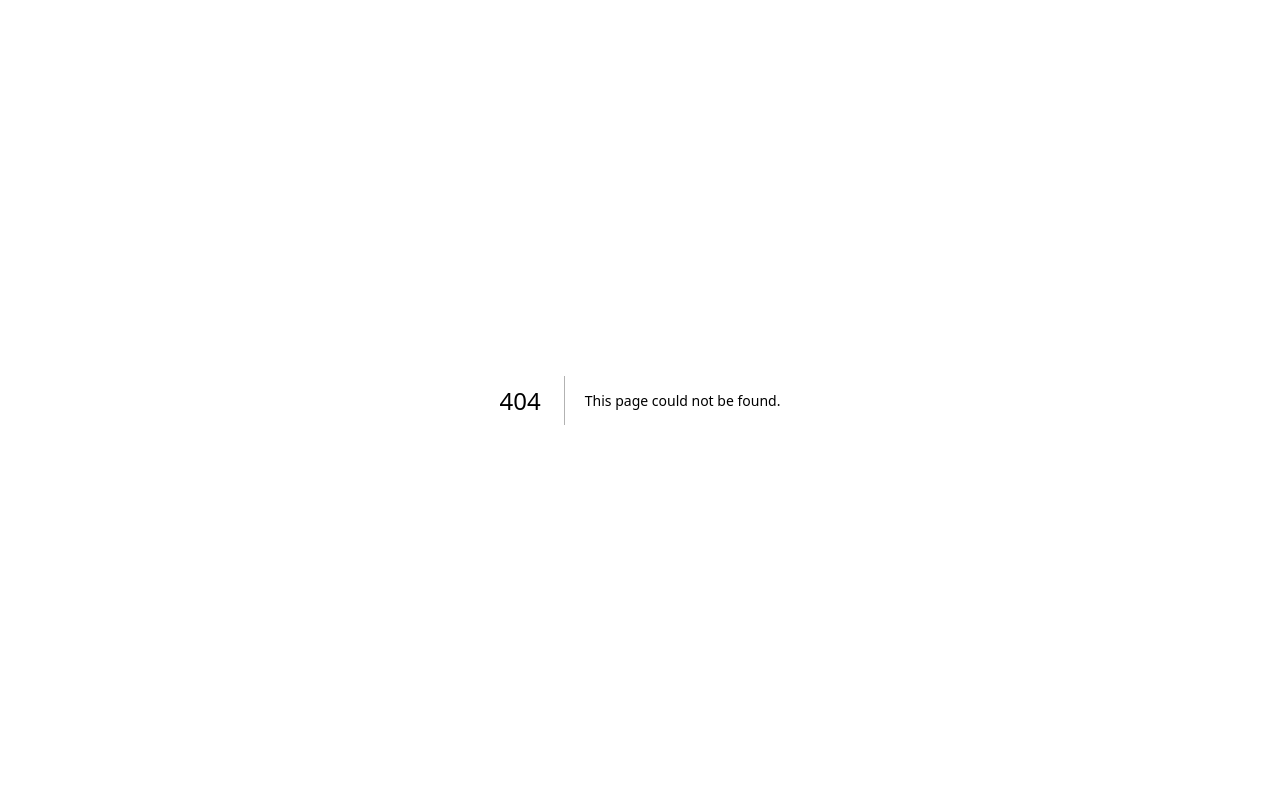
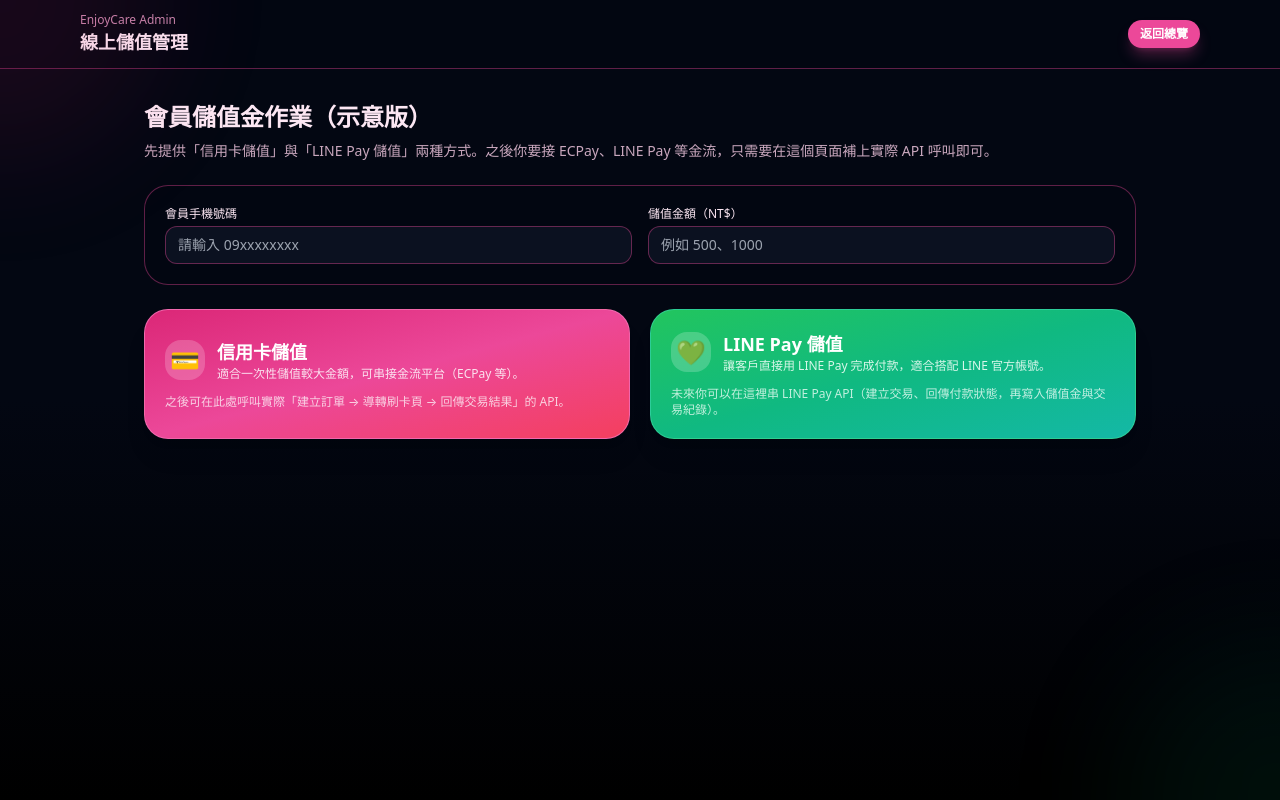
Before and after one commit to CH-laundry/elderly-care-system, a Next.js app: page /admin/topup in a window 1280 px wide. Before the commit this address had no page. Built offline with nearby package versions, Linux system fonts and the light colour scheme; sample sign-in values are in the browser's storage.

Commit message:
Create topup.js

```diff
--- /dev/null
+++ b/pages/admin/topup.js
@@ -0,0 +1,160 @@
+// pages/admin/topup.js
+import { useEffect, useState } from 'react';
+import { useRouter } from 'next/router';
+
+export default function AdminTopupPage() {
+  const router = useRouter();
+  const [phone, setPhone] = useState('');
+  const [amount, setAmount] = useState('');
+  const [message, setMessage] = useState('');
+
+  // 簡單權限檢查：沒登入就導回管理者登入
+  useEffect(() => {
+    if (typeof window !== 'undefined') {
+      const loggedIn = localStorage.getItem('adminLoggedIn');
+      if (!loggedIn) {
+        router.replace('/admin/login');
+      }
+    }
+  }, [router]);
+
+  const handleFakeSubmit = (method) => {
+    if (!phone || !amount) {
+      setMessage('請先輸入會員手機與儲值金額。');
+      return;
+    }
+    // 這裡先不真正串金流，只顯示提示訊息
+    setMessage(`【示意】已準備以「${method}」為手機 ${phone} 儲值 NT$${amount}。之後可在此串接信用卡 / LINE Pay API。`);
+  };
+
+  return (
+    <div className="min-h-screen bg-gradient-to-b from-gray-950 via-gray-950 to-black text-white flex flex-col">
+      {/* 頂部列 */}
+      <header className="w-full border-b border-pink-500/40 bg-gray-950/80 backdrop-blur">
+        <div className="max-w-6xl mx-auto flex items-center justify-between px-4 py-3">
+          <div className="flex flex-col">
+            <span className="text-xs text-pink-300/80">EnjoyCare Admin</span>
+            <span className="text-lg font-bold text-pink-100">
+              線上儲值管理
+            </span>
+          </div>
+          <button
+            onClick={() => router.push('/admin/dashboard')}
+            className="px-3 py-1.5 rounded-full text-xs font-semibold bg-pink-500 text-white hover:bg-pink-400 shadow-lg shadow-pink-500/30"
+          >
+            返回總覽
+          </button>
+        </div>
+      </header>
+
+      {/* 主內容 */}
+      <main className="flex-1 w-full">
+        <div className="max-w-5xl mx-auto px-4 py-8 space-y-6">
+          {/* 說明 */}
+          <section className="space-y-2">
+            <h2 className="text-2xl font-bold text-pink-100">
+              會員儲值金作業（示意版）
+            </h2>
+            <p className="text-sm text-pink-200/80">
+              先提供「信用卡儲值」與「LINE Pay 儲值」兩種方式。之後你要接 ECPay、LINE Pay 等金流，只需要在這個頁面補上實際 API 呼叫即可。
+            </p>
+          </section>
+
+          {/* 基本輸入欄位 */}
+          <section className="bg-gray-950/60 border border-pink-500/40 rounded-3xl p-5 space-y-4">
+            <div className="grid grid-cols-1 md:grid-cols-2 gap-4">
+              <div>
+                <label className="block text-xs font-medium text-pink-100 mb-1">
+                  會員手機號碼
+                </label>
+                <input
+                  type="text"
+                  value={phone}
+                  onChange={(e) => setPhone(e.target.value)}
+                  placeholder="請輸入 09xxxxxxxx"
+                  className="w-full rounded-xl border border-pink-500/40 bg-gray-900/70 text-pink-50 text-sm px-3 py-2 focus:outline-none focus:ring-2 focus:ring-pink-400"
+                />
+              </div>
+              <div>
+                <label className="block text-xs font-medium text-pink-100 mb-1">
+                  儲值金額（NT$）
+                </label>
+                <input
+                  type="number"
+                  min="0"
+                  value={amount}
+                  onChange={(e) => setAmount(e.target.value)}
+                  placeholder="例如 500、1000"
+                  className="w-full rounded-xl border border-pink-500/40 bg-gray-900/70 text-pink-50 text-sm px-3 py-2 focus:outline-none focus:ring-2 focus:ring-pink-400"
+                />
+              </div>
+            </div>
+
+            {message && (
+              <p className="mt-2 text-xs text-pink-200 bg-pink-900/40 border border-pink-500/40 rounded-xl px-3 py-2">
+                {message}
+              </p>
+            )}
+          </section>
+
+          {/* 兩種儲值方式卡片 */}
+          <section className="grid grid-cols-1 md:grid-cols-2 gap-5">
+            {/* 信用卡儲值 */}
+            <button
+              type="button"
+              onClick={() => handleFakeSubmit('信用卡儲值')}
+              className="group text-left bg-gradient-to-br from-pink-600 via-pink-500 to-rose-500 rounded-3xl p-5 shadow-xl hover:shadow-pink-500/60 transition border border-pink-400/80"
+            >
+              <div className="flex items-center gap-3 mb-3">
+                <div className="w-10 h-10 rounded-2xl bg-white/20 flex items-center justify-center text-2xl">
+                  💳
+                </div>
+                <div>
+                  <h3 className="text-lg font-semibold text-white">
+                    信用卡儲值
+                  </h3>
+                  <p className="text-xs text-pink-50/90">
+                    適合一次性儲值較大金額，可串接金流平台（ECPay 等）。
+                  </p>
+                </div>
+              </div>
+              <p className="text-xs text-pink-50/80">
+                之後可在此處呼叫實際「建立訂單 → 導轉刷卡頁 → 回傳交易結果」的 API。
+              </p>
+            </button>
+
+            {/* LINE Pay 儲值 */}
+            <button
+              type="button"
+              onClick={() => handleFakeSubmit('LINE Pay 儲值')}
+              className="group text-left bg-gradient-to-br from-green-500 via-emerald-500 to-teal-500 rounded-3xl p-5 shadow-xl hover:shadow-emerald-500/60 transition border border-emerald-400/80"
+            >
+              <div className="flex items-center gap-3 mb-3">
+                <div className="w-10 h-10 rounded-2xl bg-white/20 flex items-center justify-center text-2xl">
+                  💚
+                </div>
+                <div>
+                  <h3 className="text-lg font-semibold text-white">
+                    LINE Pay 儲值
+                  </h3>
+                  <p className="text-xs text-emerald-50/90">
+                    讓客戶直接用 LINE Pay 完成付款，適合搭配 LINE 官方帳號。
+                  </p>
+                </div>
+              </div>
+              <p className="text-xs text-emerald-50/80">
+                未來你可以在這裡串 LINE Pay API（建立交易、回傳付款狀態，再寫入儲值金與交易紀錄）。
+              </p>
+            </button>
+          </section>
+        </div>
+      </main>
+
+      {/* 背景裝飾 */}
+      <div className="pointer-events-none fixed inset-0 opacity-40">
+        <div className="absolute -top-40 -left-40 w-80 h-80 bg-pink-700/30 rounded-full blur-3xl" />
+        <div className="absolute -bottom-40 -right-40 w-80 h-80 bg-emerald-700/30 rounded-full blur-3xl" />
+      </div>
+    </div>
+  );
+}
```
